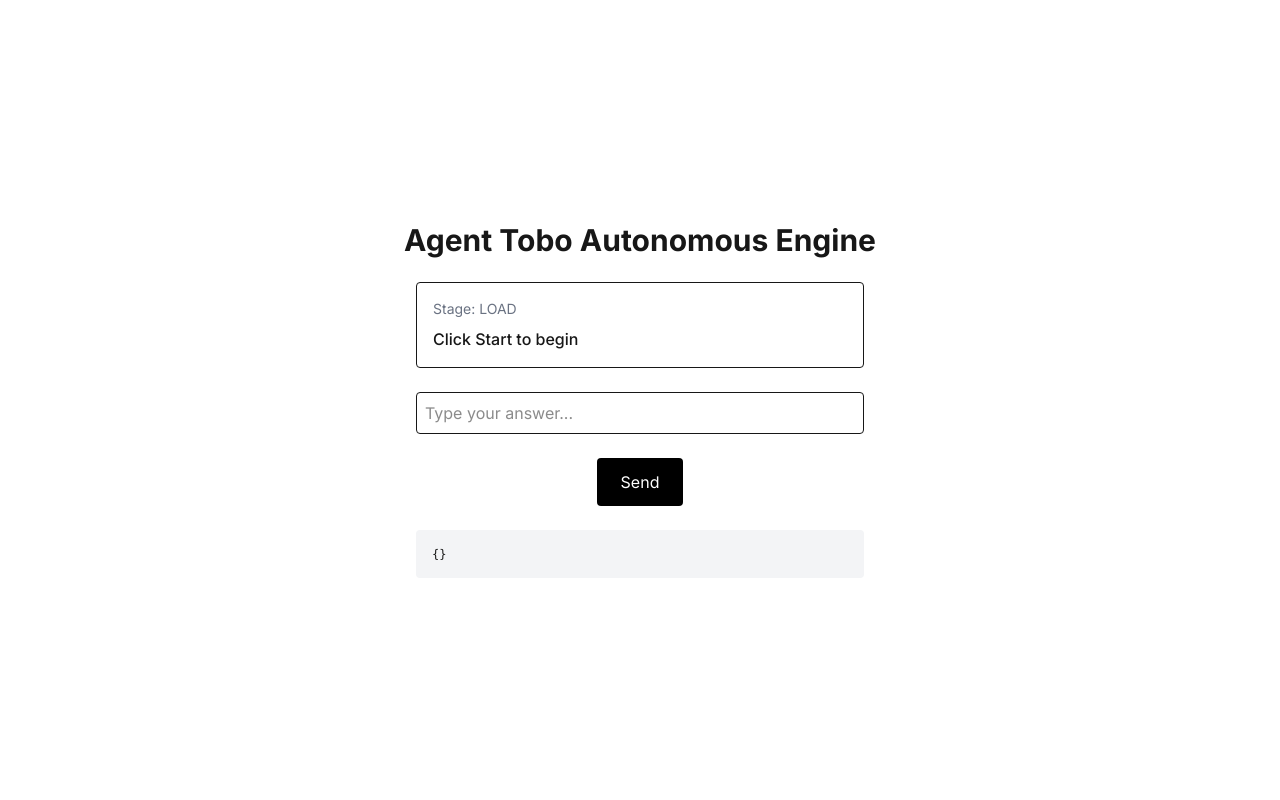
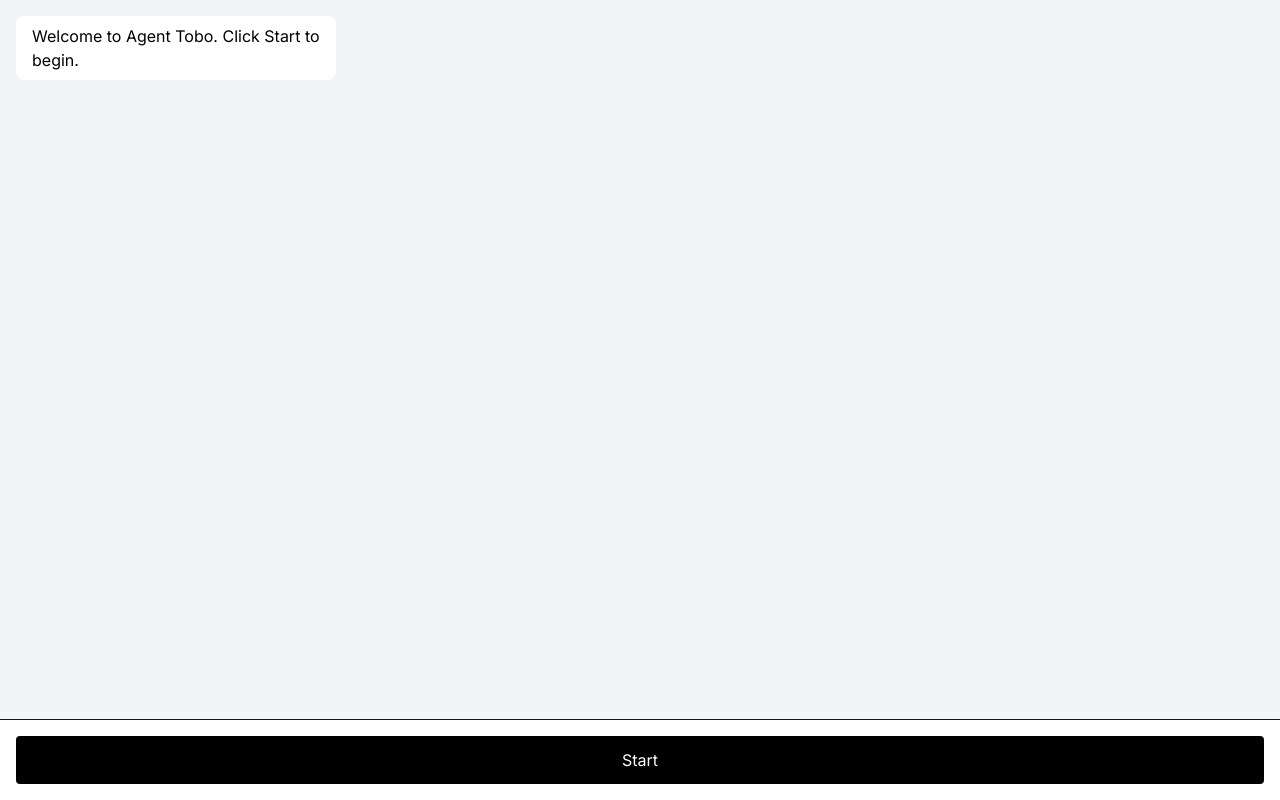
Before and after one commit to srikrishnakanth/agent-tobo-web, a Next.js app: page / in a window 1280 px wide. Built offline with nearby package versions, Linux system fonts and the light colour scheme.

Commit message:
convert UI to chat-style autonomous interface

```diff
--- a/src/app/page.tsx
+++ b/src/app/page.tsx
@@ -1,6 +1,6 @@
 "use client"
 
-import { useState } from "react"
+import { useState, useEffect, useRef } from "react"
 
 type Stage =
   | "LOAD"
@@ -13,24 +13,42 @@ type Stage =
   | "PAYMENT"
   | "DASHBOARD"
 
+type Message = {
+  sender: "user" | "system"
+  text: string
+}
+
 export default function Home() {
   const [stage, setStage] = useState<Stage>("LOAD")
   const [scope, setScope] = useState<any>({})
-  const [question, setQuestion] = useState("Click Start to begin")
+  const [messages, setMessages] = useState<Message[]>([
+    { sender: "system", text: "Welcome to Agent Tobo. Click Start to begin." },
+  ])
   const [input, setInput] = useState("")
   const [loading, setLoading] = useState(false)
+  const chatEndRef = useRef<HTMLDivElement>(null)
 
-  async function send() {
+  useEffect(() => {
+    chatEndRef.current?.scrollIntoView({ behavior: "smooth" })
+  }, [messages])
+
+  async function start() {
+    await sendMessage("")
+  }
+
+  async function sendMessage(userInput: string) {
     setLoading(true)
 
     let updatedScope = { ...scope }
 
     if (!scope.businessName) {
-      updatedScope.businessName = input
+      updatedScope.businessName = userInput
     } else if (!scope.platforms) {
-      updatedScope.platforms = [input]
+      updatedScope.platforms = [userInput]
     } else if (!scope.features) {
-      updatedScope.features = input.split(",").map((f) => f.trim())
+      updatedScope.features = userInput
+        .split(",")
+        .map((f) => f.trim())
     }
 
     const res = await fetch("/api/autonomous", {
@@ -45,40 +63,65 @@ export default function Home() {
 
     const data = await res.json()
 
+    const newMessages: Message[] = []
+
+    if (userInput) {
+      newMessages.push({ sender: "user", text: userInput })
+    }
+
+    newMessages.push({ sender: "system", text: data.question })
+
+    setMessages((prev) => [...prev, ...newMessages])
     setScope(updatedScope)
     setStage(data.nextStage)
-    setQuestion(data.question)
     setInput("")
     setLoading(false)
   }
 
   return (
-    <main className="min-h-screen flex flex-col items-center justify-center gap-6 p-6">
-      <h1 className="text-3xl font-bold">Agent Tobo Autonomous Engine</h1>
-
-      <div className="border p-4 rounded w-full max-w-md">
-        <p className="mb-2 text-sm text-gray-500">Stage: {stage}</p>
-        <p className="font-medium">{question}</p>
+    <main className="flex flex-col h-screen bg-gray-100">
+      <div className="flex-1 overflow-auto p-4 space-y-3">
+        {messages.map((msg, index) => (
+          <div
+            key={index}
+            className={`max-w-xs px-4 py-2 rounded-lg ${
+              msg.sender === "system"
+                ? "bg-white text-black"
+                : "bg-black text-white ml-auto"
+            }`}
+          >
+            {msg.text}
+          </div>
+        ))}
+        <div ref={chatEndRef} />
       </div>
 
+      <div className="p-4 bg-white border-t flex gap-2">
+        {messages.length === 1 ? (
+          <button
+            onClick={start}
+            className="w-full py-3 bg-black text-white rounded"
+          >
+            Start
+          </button>
+        ) : (
+          <>
             <input
               value={input}
               onChange={(e) => setInput(e.target.value)}
-        className="border p-2 rounded w-full max-w-md"
-        placeholder="Type your answer..."
+              className="flex-1 border p-2 rounded"
+              placeholder="Type your response..."
             />
-
             <button
-        onClick={send}
+              onClick={() => sendMessage(input)}
               disabled={loading}
-        className="px-6 py-3 bg-black text-white rounded"
+              className="px-4 bg-black text-white rounded"
             >
-        {loading ? "Processing..." : "Send"}
+              Send
             </button>
-
-      <pre className="bg-gray-100 p-4 rounded w-full max-w-md text-xs overflow-auto">
-        {JSON.stringify(scope, null, 2)}
-      </pre>
+          </>
+        )}
+      </div>
     </main>
   )
 }
```
Lines whose indentation alone changed are shown as unchanged.
